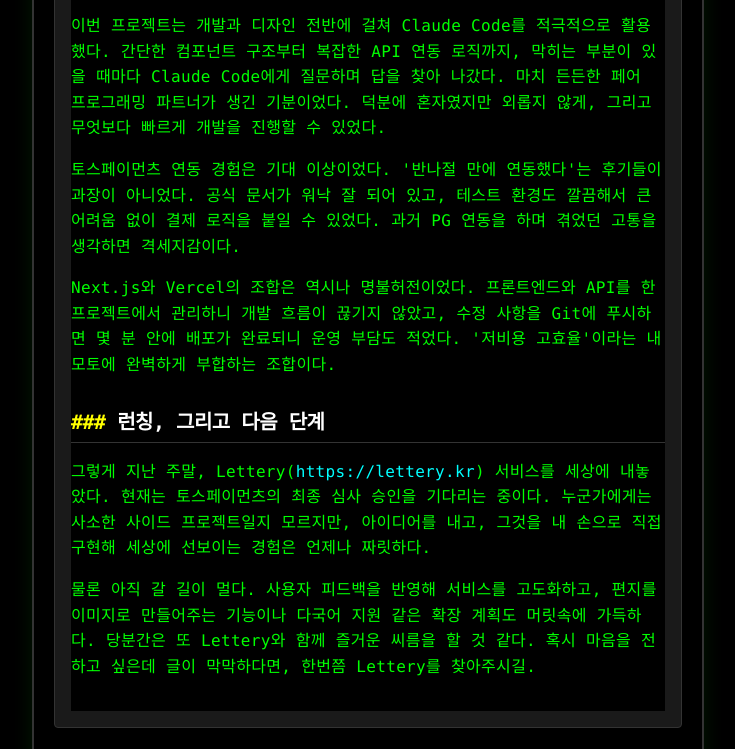
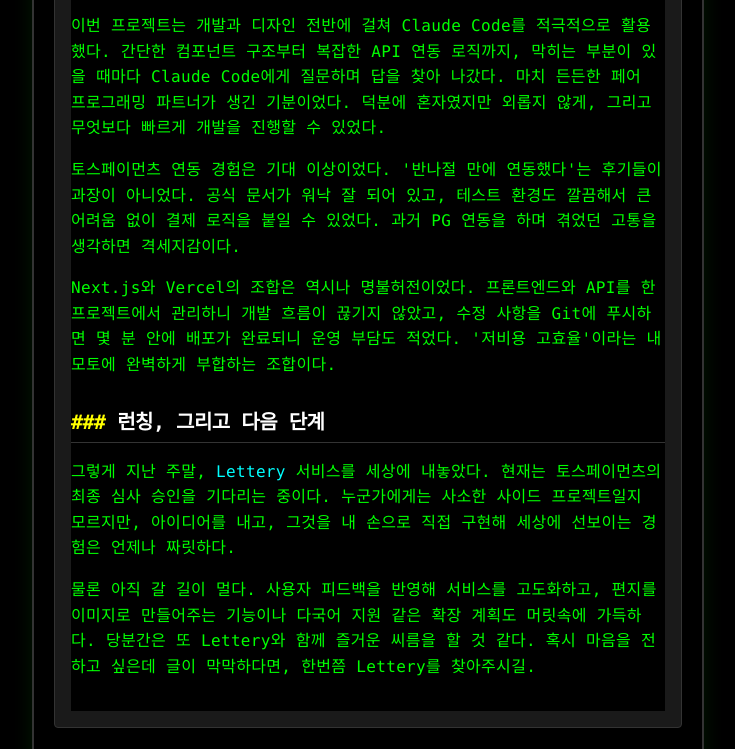
Before and after one commit to intzzzero/intzzzero-new-blog, a Gatsby site: page /lettery-dev-story in a window 1280 px wide. Shown: the part 1474-2223 px from the top of the page, without its empty margins (272-1007 px from the left). Built offline with nearby package versions, Linux system fonts and the light colour scheme; Gatsby itself is replaced by a stand-in of ours.

Commit message:
modified link

```diff
--- a/content/blog/lettery-dev-story.md
+++ b/content/blog/lettery-dev-story.md
@@ -36,6 +36,6 @@
 
 ### 런칭, 그리고 다음 단계
 
-그렇게 지난 주말, Lettery(https://lettery.kr) 서비스를 세상에 내놓았다. 현재는 토스페이먼츠의 최종 심사 승인을 기다리는 중이다. 누군가에게는 사소한 사이드 프로젝트일지 모르지만, 아이디어를 내고, 그것을 내 손으로 직접 구현해 세상에 선보이는 경험은 언제나 짜릿하다.
+그렇게 지난 주말, [Lettery](https://lettery.kr) 서비스를 세상에 내놓았다. 현재는 토스페이먼츠의 최종 심사 승인을 기다리는 중이다. 누군가에게는 사소한 사이드 프로젝트일지 모르지만, 아이디어를 내고, 그것을 내 손으로 직접 구현해 세상에 선보이는 경험은 언제나 짜릿하다.
 
 물론 아직 갈 길이 멀다. 사용자 피드백을 반영해 서비스를 고도화하고, 편지를 이미지로 만들어주는 기능이나 다국어 지원 같은 확장 계획도 머릿속에 가득하다. 당분간은 또 Lettery와 함께 즐거운 씨름을 할 것 같다. 혹시 마음을 전하고 싶은데 글이 막막하다면, 한번쯤 Lettery를 찾아주시길.
```
